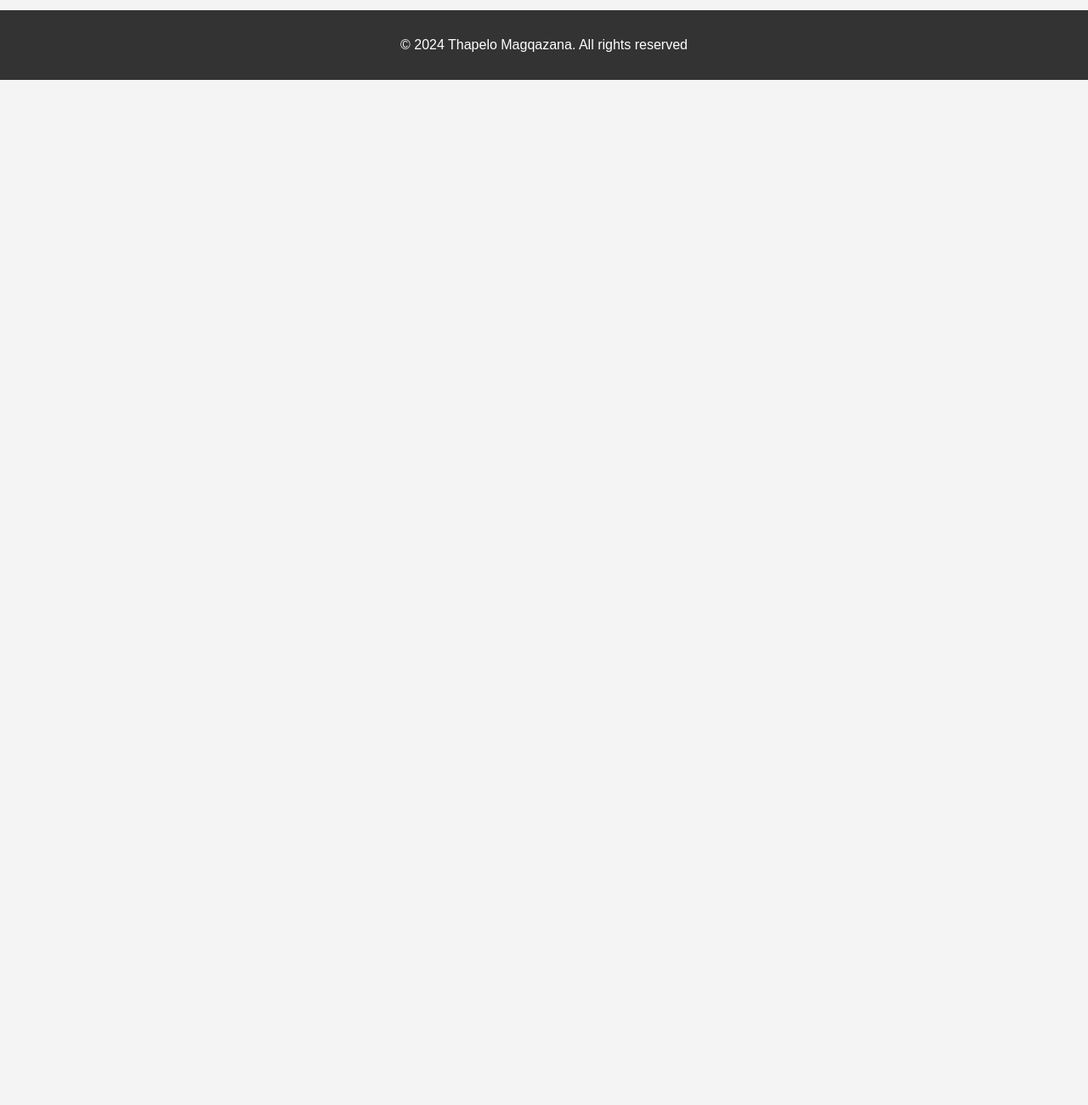
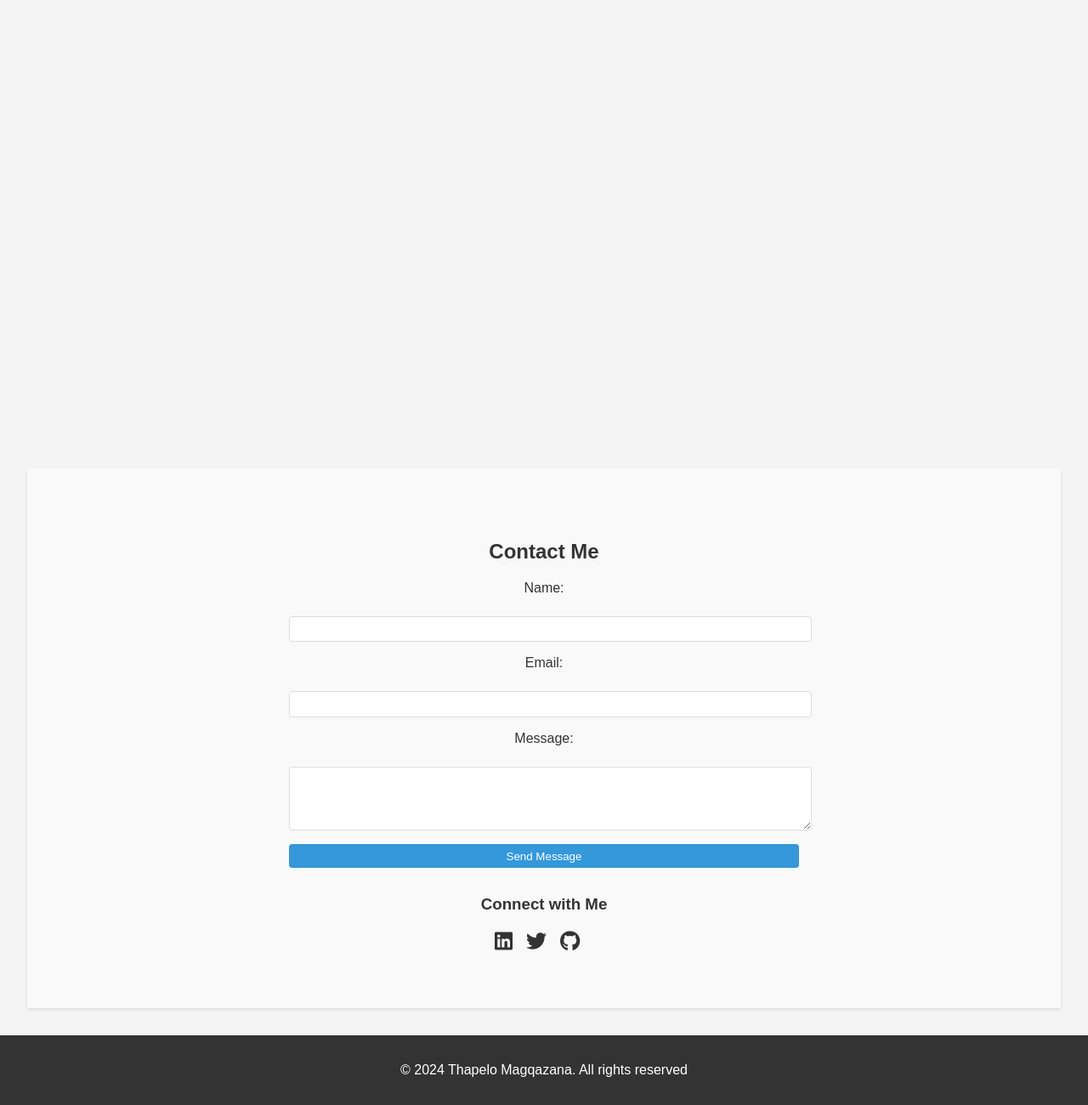
Before and after one commit to thapelomagqazana/portfolio_website, a plain HTML site: page index.html in a window 1280 px wide. Shown: the part 1271-2571 px from the top of the page at 85% size. Before the commit the page ends 1365 px from the top, so only its background shows below. Drawn offline with Linux system fonts and the light colour scheme.

Commit message:
Added contact form and modified scroll down arrow

```diff
--- a/index.html
+++ b/index.html
@@ -90,6 +90,63 @@
                 </div>
             </div>
         </section>
+
+        <!-- Case Study 1 -->
+        <section class="case-study" id="case-study-1">
+            <h2>Case Study 1: Project XYZ</h2>
+            <p class="date">Project Timeline: January 2022 - March 2022</p>
+
+            <h3>Overview</h3>
+            <p>This section provides a brief overview of the project, its goals, and the problem it aimed to solve.</p>
+
+            <h3>My Role</h3>
+            <p>Describe your role in the project, including responsibilities, tasks, and contributions.</p>
+
+            <h3>Team Collaboration</h3>
+            <p>Highlight the collaborative efforts with other team members and departments involved in the project.</p>
+
+            <h3>Success Metrics</h3>
+            <p>Outline the success metrics used to measure the impact and effectiveness of the project. Include any key performance indicators (KPIs) and outcomes.</p>
+
+            <h3>Live Link</h3>
+            <p>Provide a link to the live version of the project or any relevant resources.</p>
+
+            <!-- Additional sections as needed -->
+
+        </section>
+
+        <!-- Contact Section -->
+        <section id="contact">
+            <h2>Contact Me</h2>
+
+            <!-- Contact Form -->
+            <div class="contact-form">
+                <form action="process_contact_form.php" method="post">
+                    <label for="name">Name:</label>
+                    <input type="text" id="name" name="name" required>
+
+                    <label for="email">Email:</label>
+                    <input type="email" id="email" name="email" required>
+
+                    <label for="message">Message:</label>
+                    <textarea id="message" name="message" rows="4" required></textarea>
+
+                    <button type="submit">Send Message</button>
+                </form>
+            </div>
+
+            <!-- Social Media Links -->
+            <div class="social-media-links">
+                <h3>Connect with Me</h3>
+                <ul>
+                    <li><a href="https://www.linkedin.com/in/yourprofile" target="_blank"><i class="fab fa-linkedin"></i></a></li>
+                    <li><a href="https://twitter.com/yourusername" target="_blank"><i class="fab fa-twitter"></i></a></li>
+                    <li><a href="https://github.com/yourusername" target="_blank"><i class="fab fa-github"></i></a></li>
+                    <!-- Add more social media links as needed -->
+                </ul>
+            </div>
+        </section>
+
     </main>
 
     <!-- Footer Section -->
--- a/styles.css
+++ b/styles.css
@@ -53,11 +53,27 @@ main {
     left: 50%;
     transform: translateX(-50%);
     text-align: center;
+    animation: bounce 2s infinite;
 }
 
 .scroll-down p {
     margin-bottom: 5px;
+    color: #3498db;
+    font-weight: bold;
 }
+
+@keyframes bounce {
+    0%, 20%, 50%, 80%, 100% {
+        transform: translateY(0);
+    }
+    40% {
+        transform: translateY(-20px);
+    }
+    60% {
+        transform: translateY(-10px);
+    }
+}
+
 
 .scroll-down a {
     text-decoration: none;
@@ -285,3 +301,109 @@ html {
 body, main, section {
     transition: background-color 0.5s ease;
 }
+
+.case-study {
+    margin-top: 3em;
+    padding: 2em;
+    border: 1px solid #ddd;
+    border-radius: 8px;
+    box-shadow: 0 2px 4px rgba(0, 0, 0, 0.1);
+    opacity: 0;
+    transform: translateY(20px);
+    transition: opacity 0.5s ease, transform 0.5s ease;
+}
+
+.case-study:hover {
+    opacity: 1;
+    transform: translateY(0);
+}
+
+.case-study h2 {
+    color: #333;
+}
+
+.case-study p.date {
+    color: #555;
+}
+/* Contact Section */
+#contact {
+    background-color: #f9f9f9;
+    padding: 4em 2em;
+    text-align: center;
+    box-shadow: 0 2px 4px rgba(0, 0, 0, 0.1);
+}
+
+#contact h2 {
+    color: #333;
+}
+
+/* Contact Form */
+.contact-form {
+    max-width: 600px;
+    margin: 0 auto;
+}
+
+.contact-form form {
+    display: grid;
+    gap: 1em;
+}
+
+.contact-form label {
+    display: block;
+    margin-bottom: 0.5em;
+    color: #333;
+}
+
+.contact-form input,
+.contact-form textarea {
+    width: 100%;
+    padding: 0.5em;
+    border: 1px solid #ddd;
+    border-radius: 4px;
+}
+
+.contact-form button {
+    background-color: #3498db;
+    color: #fff;
+    padding: 0.5em 1em;
+    border: none;
+    border-radius: 4px;
+    cursor: pointer;
+    transition: background-color 0.3s ease;
+}
+
+.contact-form button:hover {
+    background-color: #2980b9;
+}
+
+/* Social Media Links */
+.social-media-links {
+    margin-top: 2em;
+}
+
+.social-media-links h3 {
+    color: #333;
+}
+
+.social-media-links ul {
+    list-style: none;
+    padding: 0;
+    margin: 0;
+    display: flex;
+    justify-content: center;
+}
+
+.social-media-links li {
+    margin-right: 1em;
+}
+
+.social-media-links a {
+    color: #333;
+    font-size: 1.5em;
+    text-decoration: none;
+    transition: color 0.3s ease;
+}
+
+.social-media-links a:hover {
+    color: #3498db;
+}
```
